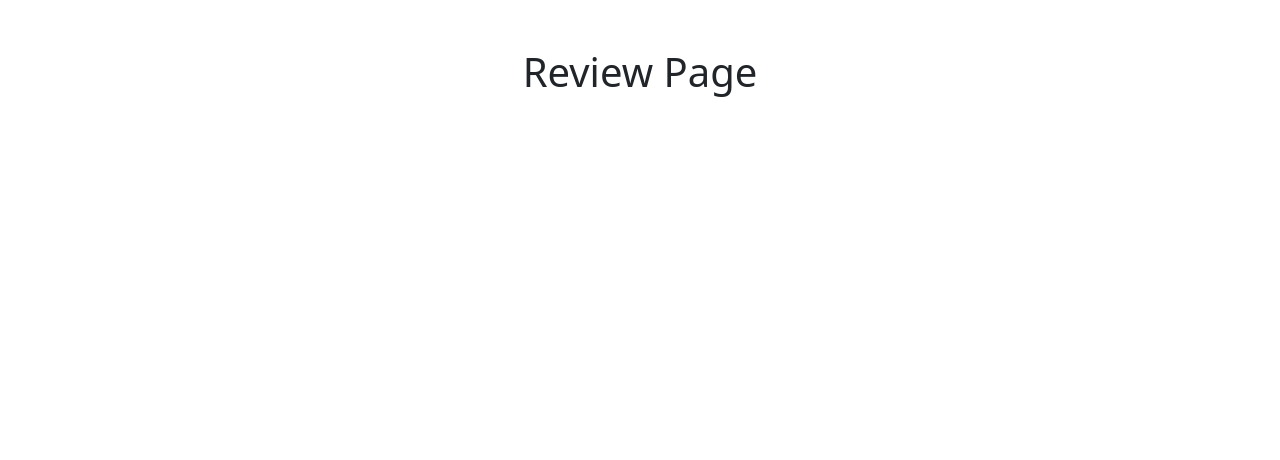
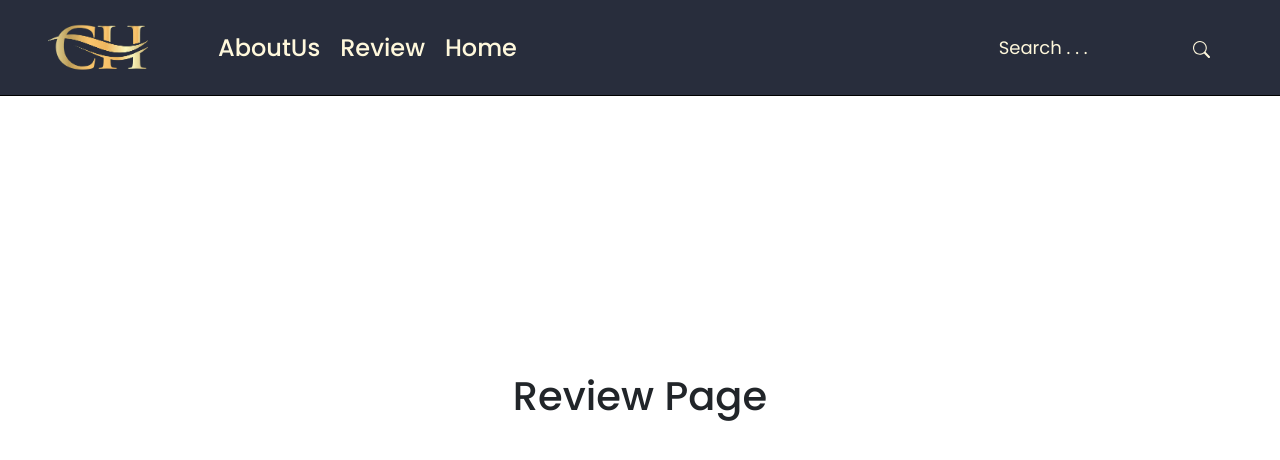
Before and after one commit to proiecte/christianBooksReviews, a website: page src/review.html in a window 1280 px wide. Drawn offline with nearby package versions, Linux system fonts and the light colour scheme.

Commit message:
Chris 16 (#14)
* homePage verificat

* Review page nav-bar

* Review navbar done + HomePage Verified

```diff
--- a/src/homepage.css
+++ b/src/homepage.css
@@ -3,9 +3,9 @@
 :root {
     --bg-body: #363945;
     --bg-cl-one: #5f656b;
-    --bg-cl-tow: #282d3c;
+    --bg-cl-two: #282d3c;
     --cl-one: #fff8dc;
-    --cl-tow: #a58250;
+    --cl-two: #a58250;
     --tx-shadow:
 }
 
@@ -20,12 +20,13 @@ body {
     display: flex;
     justify-content: center;
     align-items: center;
+    min-height: 100vh;
 }
 
-.container {
+.container-fluid {
     display: flex;
     position: absolute;
-    background: var(--bg-cl-tow);
+    background: var(--bg-cl-two);
     width: 100%;
     min-height: 6rem;
     left: 0;
@@ -53,11 +54,12 @@ body {
 }
 
 .navbar-items .item:hover {
-    color: var(--cl-tow);
+    color: var(--cl-two);
 }
 
-a{text-decoration:none;
-color: var(--cl-one);
+a {
+    text-decoration: none;
+    color: var(--cl-one);
 }
 
 img {
@@ -69,7 +71,7 @@ img {
 span {
     font-family: "Satisfy", cursive;
     font-size: 40px;
-    color: var(--cl-tow)
+    color: var(--cl-two)
 }
 
 .search-bar {
@@ -105,7 +107,7 @@ input::placeholder {
 .search:focus {
     width: 320px;
     height: 40px;
-    color: var(--cl-tow);
+    color: var(--cl-two);
     box-shadow: 0 3px 5px black;
     border-radius: 20px;
 }
--- a/src/review.html
+++ b/src/review.html
@@ -8,23 +8,38 @@
         <link href="https://cdn.jsdelivr.net/npm/bootstrap@5.3.0-alpha1/dist/css/bootstrap.min.css" rel="stylesheet"
             integrity="sha384-GLhlTQ8iRABdZLl6O3oVMWSktQOp6b7In1Zl3/Jr59b6EGGoI1aFkw7cmDA6j6gD"
             crossorigin="anonymous" />
+        <link rel="stylesheet" href="./homepage.css">
+        <link rel="stylesheet" href="./review.css">
         <title>Document</title>
     </head>
 
     <body>
-        <h1 class="mx-auto text-center mt-5">Review Page</h1>
+        <h1 class="mx-auto text-center mt-23">Review Page</h1>
 
+        <nav class="container-fluid">
+            <!-- navbar-items -->
+            <div class="navbar-items">
+                <div class="logo">
+                    <a href="./homepage.html">
+                        <img src="./img/chlogo.png" alt="" />
+                    </a>
+                </div>
+                <div class="item"><a href="./aboutUs/aboutPage.html">AboutUs</a></div>
+                <div class="item"><a href="./review.html">Review</a></div>
+                <div class="item"><a href="./homepage.html">Home</a></div>
+                <div class="search-bar">
+                    <form action="">
+                        <input class="search" type="search" placeholder="Search . . ." />
+                        <svg class="icon" xmlns="http://www.w3.org/2000/svg" width="17" height="17" fill="currentColor"
+                            class="bi bi-search" viewBox="0 0 16 16">
+                            <path
+                                d="M11.742 10.344a6.5 6.5 0 1 0-1.397 1.398h-.001c.03.04.062.078.098.115l3.85 3.85a1 1 0 0 0 1.415-1.414l-3.85-3.85a1.007 1.007 0 0 0-.115-.1zM12 6.5a5.5 5.5 0 1 1-11 0 5.5 5.5 0 0 1 11 0z" />
+                        </svg>
+                    </form>
+                </div>
+            </div>
+        </nav>
 
-        <script src="https://cdn.jsdelivr.net/npm/bootstrap@5.3.0-alpha1/dist/js/bootstrap.bundle.min.js"
-            integrity="sha384-w76AqPfDkMBDXo30jS1Sgez6pr3x5MlQ1ZAGC+nuZB+EYdgRZgiwxhTBTkF7CXvN"
-            crossorigin="anonymous"></script>
-
-        <script src="https://cdn.jsdelivr.net/npm/@popperjs/core@2.11.6/dist/umd/popper.min.js"
-            integrity="sha384-oBqDVmMz9ATKxIep9tiCxS/Z9fNfEXiDAYTujMAeBAsjFuCZSmKbSSUnQlmh/jp3"
-            crossorigin="anonymous"></script>
-        <script src="https://cdn.jsdelivr.net/npm/bootstrap@5.3.0-alpha1/dist/js/bootstrap.min.js"
-            integrity="sha384-mQ93GR66B00ZXjt0YO5KlohRA5SY2XofN4zfuZxLkoj1gXtW8ANNCe9d5Y3eG5eD"
-            crossorigin="anonymous"></script>
     </body>
 
 </html>
```
Also changed, not shown: src/homepage.html (+9 -13 lines).
